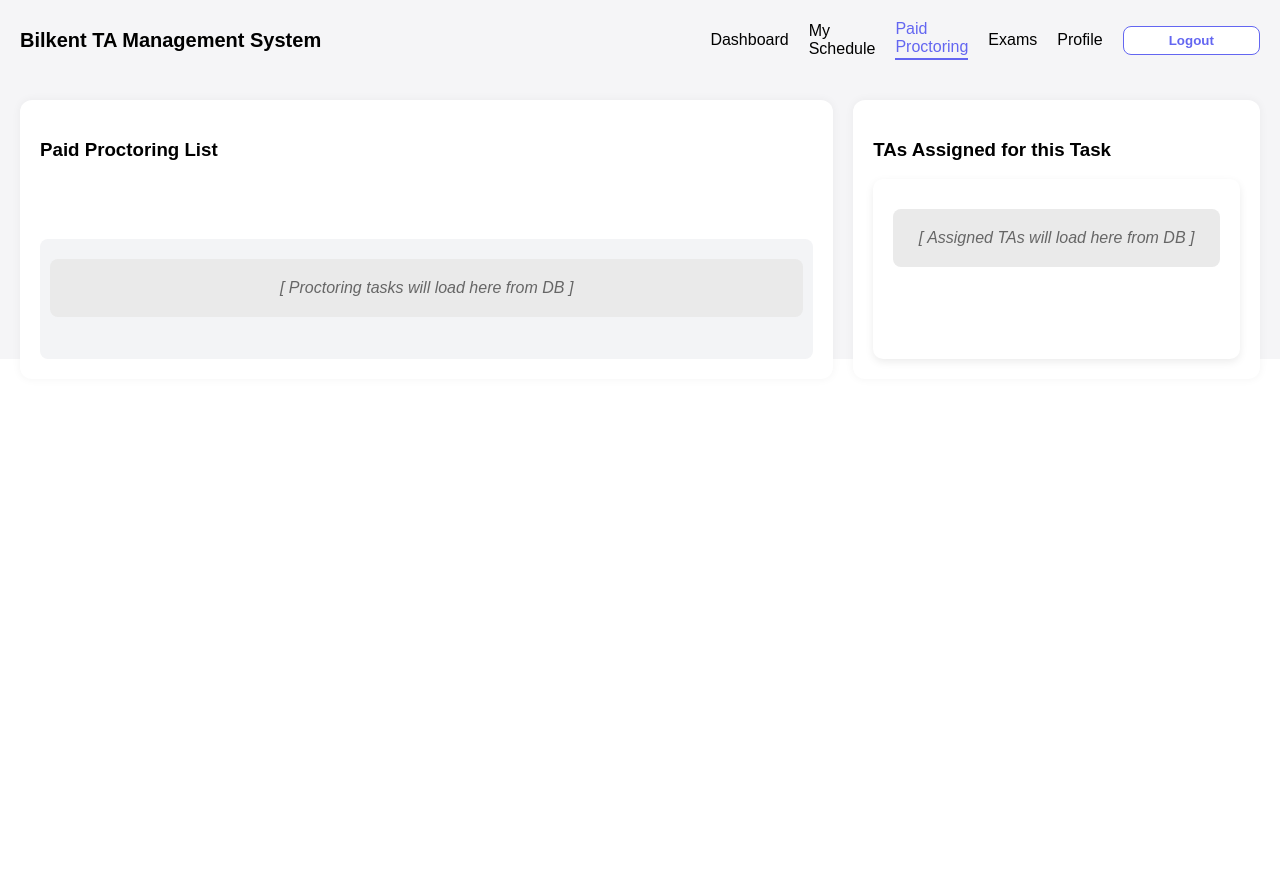
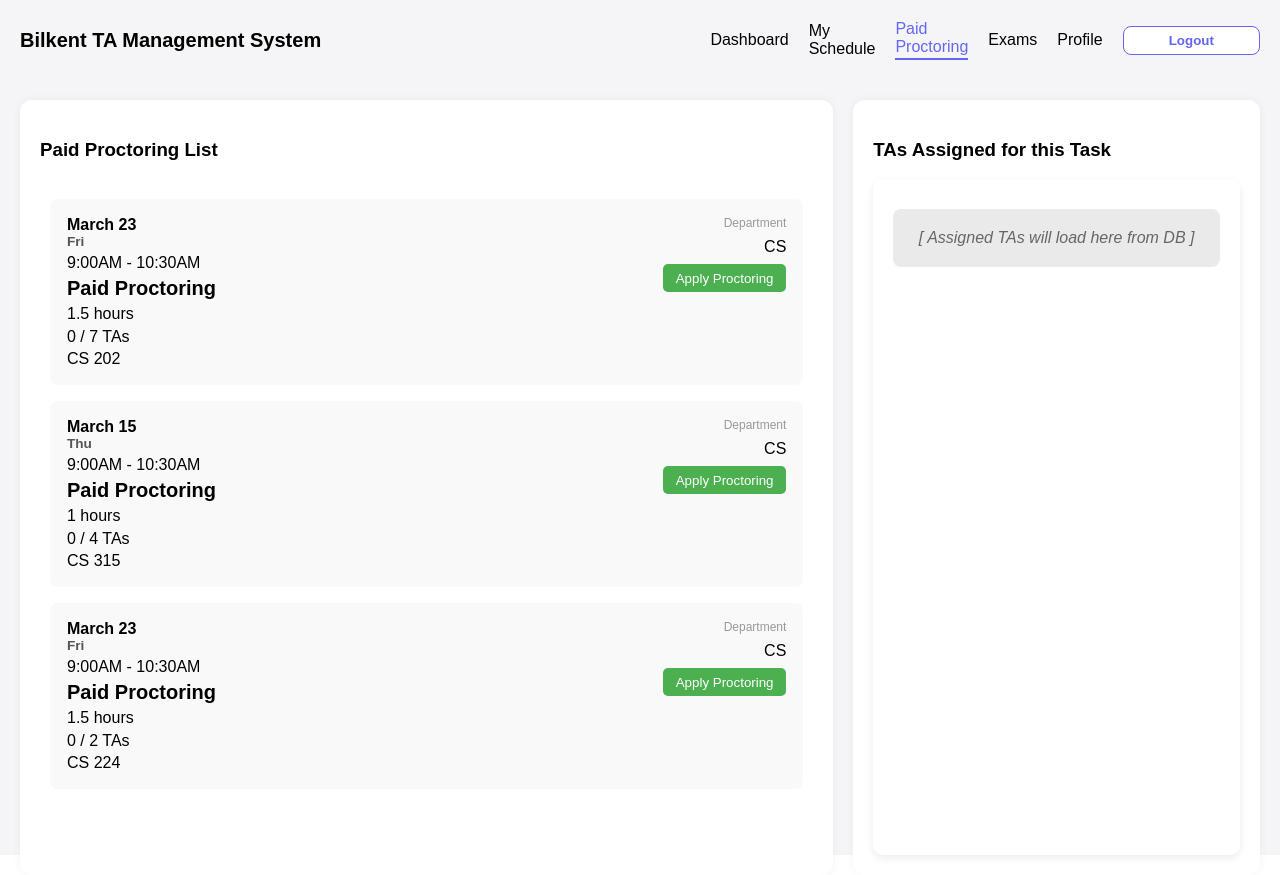
Before and after one commit to Alperen41-tech/Bilkent-TA-Proctor-Management-System, a React (Create React App) app in the folder UI/uiapp/: page /proctoring in a window 1280 px wide. Before the commit the page ends 800 px from the top, so only its background shows below. Built offline with nearby package versions, Linux system fonts and the light colour scheme.

Commit message:
Paid Proctoring Item added

```diff
--- /dev/null
+++ b/UI/uiapp/src/TA/PaidProctoringItem.css
@@ -0,0 +1,61 @@
+.proctoring-card {
+    display: flex;
+    justify-content: space-between;
+    background: #f9f9f9;
+    border: 1px solid transparent;
+    border-radius: 8px;
+    padding: 1rem;
+    margin-bottom: 1rem;
+    cursor: pointer;
+    transition: all 0.2s ease;
+  }
+
+  .proctoring-card.selected {
+    border: 2px solid #a58eff;
+    background: #f2f1fc;
+  }
+
+  .left-block {
+    display: flex;
+    flex-direction: column;
+    gap: 0.3rem;
+  }
+
+  .date {
+    font-weight: bold;
+  }
+
+  .weekday {
+    font-size: 0.85rem;
+    color: #555;
+  }
+
+  .right-block {
+    display: flex;
+    flex-direction: column;
+    align-items: flex-end;
+    gap: 0.5rem;
+  }
+
+  .department-label {
+    font-size: 0.75rem;
+    color: #999;
+  }
+
+  .status.enrolled {
+    background-color: #fbc02d;
+    padding: 0.3rem 0.6rem;
+    border-radius: 5px;
+    color: white;
+    font-weight: 500;
+  }
+
+  .status.apply {
+    background-color: #4caf50;
+    color: white;
+    border: none;
+    padding: 0.4rem 0.8rem;
+    border-radius: 5px;
+    cursor: pointer;
+    font-weight: 500;
+  }
--- /dev/null
+++ b/UI/uiapp/src/TA/PaidProctoringItem.jsx
@@ -0,0 +1,41 @@
+import React from "react";
+import "./PaidProctoringItem.css";
+
+const PaidProctoringItem = ({ task, isSelected, isEnrolled, onClick }) => {
+  const handleClick = () => {
+    onClick?.(task.id);
+  };
+
+  return (
+    <div
+      className={`proctoring-card ${isSelected ? "selected" : ""}`}
+      onClick={handleClick}
+    >
+      <div className="left-block">
+        <div className="date">
+          <div>{task.date}</div>
+          <div className="weekday">{task.weekday}</div>
+        </div>
+        <div className="time">{task.timeStart} - {task.timeEnd}</div>
+        <div className="title">{task.title}</div>
+        <div className="duration">{task.duration} hours</div>
+        <div>{`${task.currentTAs} / ${task.totalTAs} TAs`}</div>
+        <div className="course">{task.course}</div>
+      </div>
+
+      <div className="right-block">
+        <div className="department-label">Department</div>
+        <div className="department">{task.department}</div>
+        <div>
+          {isEnrolled ? (
+            <span className="status enrolled">Enrolled</span>
+          ) : (
+            <button className="status apply">Apply Proctoring</button>
+          )}
+        </div>
+      </div>
+    </div>
+  );
+};
+
+export default PaidProctoringItem;
--- a/UI/uiapp/src/TA/PaidProctoringPage.css
+++ b/UI/uiapp/src/TA/PaidProctoringPage.css
@@ -1,12 +1,15 @@
 /* src/PaidProctoringPage.css */
-.paid-proctoring-page {
+  .paid-proctoring-page {
     font-family: Arial, sans-serif;
     padding: 20px;
     background-color: #f5f5f7;
+
   }
 
   .proctoring-content {
     display: flex;
+    flex-direction: row;
+    justify-content: space-between;
     margin-top: 30px;
     gap: 20px;
   }
@@ -22,14 +25,18 @@
   .card {
     background: white;
     padding: 20px;
+    display: flex;
+    flex-direction: column;
+    justify-content: space-between;
     border-radius: 10px;
     box-shadow: 0 3px 8px rgba(0,0,0,0.08);
   }
 
   .task-list, .assigned-tas {
+    flex: 1;
     margin-top: 10px;
     padding: 10px;
-    background-color: #f3f4f6;
+    background-color: white;
     border-radius: 8px;
     min-height: 100px;
   }
--- a/UI/uiapp/src/TA/PaidProctoringPage.jsx
+++ b/UI/uiapp/src/TA/PaidProctoringPage.jsx
@@ -1,9 +1,68 @@
 // src/PaidProctoringPage.jsx
-import React from "react";
+import React, { useState } from "react";
 import Navbar from "./Navbar";
+import PaidProctoringItem from "./PaidProctoringItem";
 import "./PaidProctoringPage.css";
 
+const sampleTasks = [
+  {
+    id: 1,
+    date: "March 23",
+    weekday: "Fri",
+    timeStart: "9:00AM",
+    timeEnd: "10:30AM",
+    title: "Paid Proctoring",
+    duration: 1.5,
+    currentTAs: 0,
+    totalTAs: 7,
+    department: "CS",
+    course: "CS 202",
+  },
+  {
+    id: 2,
+    date: "March 15",
+    weekday: "Thu",
+    timeStart: "9:00AM",
+    timeEnd: "10:30AM",
+    title: "Paid Proctoring",
+    duration: 1,
+    currentTAs: 0,
+    totalTAs: 4,
+    department: "CS",
+    course: "CS 315",
+  },
+  {
+    id: 3,
+    date: "March 23",
+    weekday: "Fri",
+    timeStart: "9:00AM",
+    timeEnd: "10:30AM",
+    title: "Paid Proctoring",
+    duration: 1.5,
+    currentTAs: 0,
+    totalTAs: 2,
+    department: "CS",
+    course: "CS 224",
+  },
+];
+
 const PaidProctoringPage = () => {
+
+  const [selectedTaskId, setSelectedTaskId] = useState(null);
+  const selectedTask = sampleTasks.find((task) => task.id === selectedTaskId);
+
+  const [enrolledTaskIds, setEnrolledTaskIds] = useState([]);
+
+  const handleTaskClick = (taskId) => {
+    setSelectedTaskId(taskId);
+    if (!enrolledTaskIds.includes(taskId)) {
+      setEnrolledTaskIds((prev) => [...prev, taskId]);
+    }
+    else{
+      setEnrolledTaskIds((prev) => prev.filter(id => id !== taskId));
+    }
+  };
+
   return (
     <div className="paid-proctoring-page">
       <Navbar />
@@ -16,8 +75,15 @@ const PaidProctoringPage = () => {
 
             {/* Task List Placeholder */}
             <div className="task-list">
-              {/* Future mapped tasks will go here */}
-              <p className="placeholder">[ Proctoring tasks will load here from DB ]</p>
+              {sampleTasks.map((task) => (
+                <PaidProctoringItem
+                  key={task.id}
+                  task={task}
+                  isSelected={selectedTaskId === task.id}
+                  isEnrolled={enrolledTaskIds.includes(task.id)}
+                  onClick={handleTaskClick}
+                />
+              ))}
             </div>
           </div>
         </div>
--- a/UI/uiapp/src/index.css
+++ b/UI/uiapp/src/index.css
@@ -1,7 +1,3 @@
-html, body, #root {
-  height: 100%;
-  margin: 0;
-}
 body {
   margin: 0;
   font-family: -apple-system, BlinkMacSystemFont, 'Segoe UI', 'Roboto', 'Oxygen',
```
